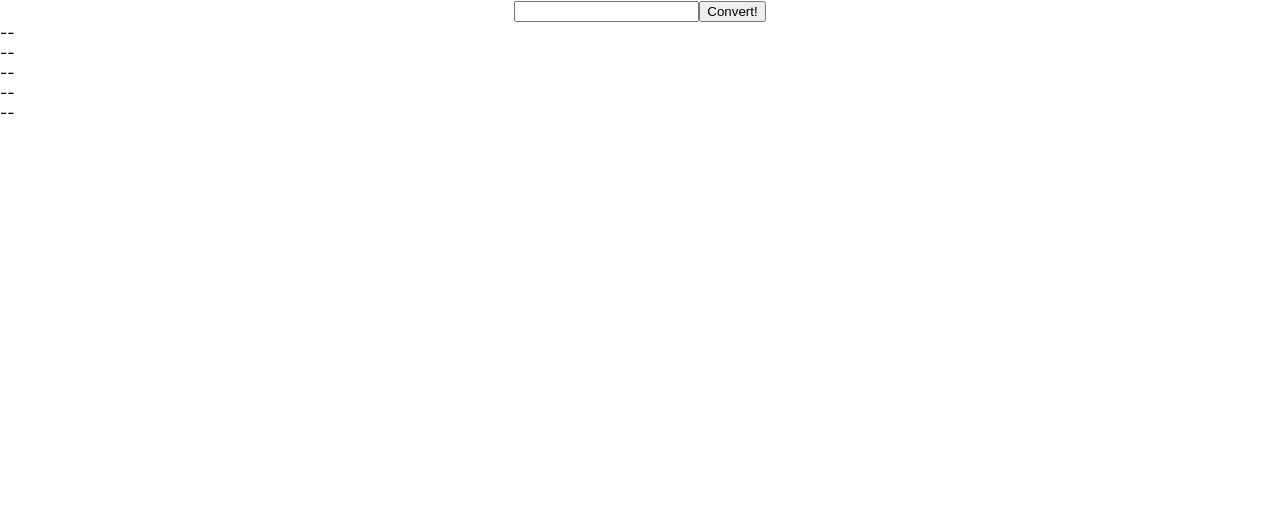
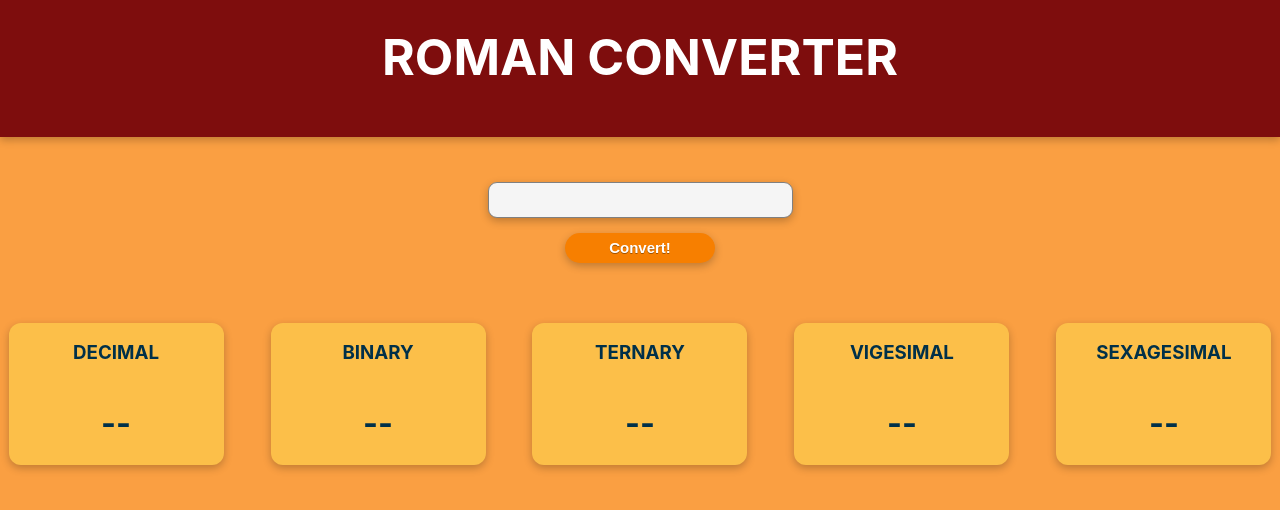
Before and after one commit to Salpi1024/changing_health, a React (Create React App) app in the folder client/: page / in a window 1280 px wide. Shown: the top 510 px of the page. Built offline with nearby package versions, Linux system fonts and the light colour scheme.

Commit message:
feat: started implementing styles

```diff
--- a/client/src/App.css
+++ b/client/src/App.css
@@ -2,37 +2,47 @@
   text-align: center;
 }
 
-.App-logo {
-  height: 40vmin;
-  pointer-events: none;
+.container--numbers{
+  display: flex;
+  gap: 3%;
+  justify-content: space-evenly;
+  flex-wrap: wrap;
+}
+.input-area {
+  display:flex;
+  flex-direction: column;
+  align-items: center;
+  padding-bottom: 60px;
+}
+.input--roman {
+  border: 1px solid grey;
+  border-radius: 9px;
+  height: 30px;
+  width: 250px;
+  padding: 2px 23px 2px 30px;
+  outline: 0;
+  background-color: #f5f5f5;
+  box-shadow: rgba(0, 0, 0, 0.24) 0px 3px 8px;
 }
 
-@media (prefers-reduced-motion: no-preference) {
-  .App-logo {
-    animation: App-logo-spin infinite 20s linear;
-  }
+.btn {
+  margin-top: 15px;
+  height: 30px;
+  cursor: pointer;
+  border: none;
+  outline: none;
+  background: none;
+  border: 0.16em solid rgba(255, 255, 255, 0);
+  border-radius: 2em;
+  box-sizing: border-box;
+  font-weight: 700;
+  /* font-size: larger; */
+  font-size:15px;
+  width: 150px;
+  margin-left: 0px;
+  color: white;
+  text-shadow: 0 0.04em 0.04em rgba(0, 0, 0, 0.35);
+  outline: none;
+  background-color: #f77f00;
+  box-shadow: rgba(0, 0, 0, 0.24) 0px 3px 8px;
 }
-
-.App-header {
-  background-color: #282c34;
-  min-height: 100vh;
-  display: flex;
-  flex-direction: column;
-  align-items: center;
-  justify-content: center;
-  font-size: calc(10px + 2vmin);
-  color: white;
-}
-
-.App-link {
-  color: #61dafb;
-}
-
-@keyframes App-logo-spin {
-  from {
-    transform: rotate(0deg);
-  }
-  to {
-    transform: rotate(360deg);
-  }
-}
--- a/client/src/App.js
+++ b/client/src/App.js
@@ -1,8 +1,10 @@
 import './App.css';
 import { useState } from 'react';
+import NumberContainer from './components/NumberContainer/NumberContainer';
+import NavBar from './components/NavBar/NavBar'
 
-const defaultConvertedNumber = {decimal: '--', bynary: '--',
-ternary: '--', vigesimal: '--', sexagesimal: '--'};
+const defaultConvertedNumber = {decimal: {value: '--', type: 'Decimal'}, binary: {value: '--', type: 'Binary'},
+ternary: {value: '--', type: 'Ternary'}, vigesimal: {value: '--', type: 'Vigesimal'}, sexagesimal: {value: '--', type: 'Sexagesimal'}};
 function App() {
   const [romanInput, setRomanInput] = useState('');
   const [convertedNumber, setConvertedNumber] = useState(defaultConvertedNumber);
@@ -10,7 +12,7 @@ function App() {
     setRomanInput(e.target.value);
   }
   const handleClick = () => {
-    fetch('http://localhost:8888/romanConverter', {method: 'POST', headers: {input: romanInput} })
+    fetch('http://localhost:8888/romanConverter', {method: 'POST', headers: {input: romanInput.toUpperCase()} })
     .then(res => res.json())
     .then(res => setConvertedNumber(res))
     .catch(e => console.log(e));
@@ -19,10 +21,19 @@ function App() {
   return (
     <>
     <div className="App">
-     <input className="text--roman" value={romanInput} onChange={handleChange} />
-     <button onClick={handleClick}>Convert!</button>
+      <NavBar />
+      <div className="input-area">
+     <input className="input--roman" value={romanInput} onChange={handleChange} />
+     <button onClick={handleClick} className="btn">Convert!</button>
+      </div>
     </div>
-    <div className="container--numbers"> <div>{convertedNumber.decimal}</div><div>{convertedNumber.bynary}</div><div>{convertedNumber.ternary}</div><div>{convertedNumber.vigesimal}</div><div>{convertedNumber.sexagesimal}</div> </div>
+    <div className="container--numbers">
+      <NumberContainer number={convertedNumber.decimal} />
+      <NumberContainer number={convertedNumber.binary} />
+      <NumberContainer number={convertedNumber.ternary} />
+      <NumberContainer number={convertedNumber.vigesimal} />
+      <NumberContainer number={convertedNumber.sexagesimal} />
+    </div>
     </>
   );
 }
--- /dev/null
+++ b/client/src/components/NavBar/NavBar.css
@@ -0,0 +1,15 @@
+.navbar {
+  height: 140px;
+  width: 100%;
+  background-color: #7e0d0d;
+  position: relative;
+  top: -45px;;
+  box-shadow: rgba(0, 0, 0, 0.24) 0px 3px 8px;
+}
+
+.title {
+  font-size: 50px;
+  color: white;
+  position: relative;
+  top: 30px;
+}
--- /dev/null
+++ b/client/src/components/NavBar/NavBar.js
@@ -0,0 +1,8 @@
+import './NavBar.css';
+function NavBar() {
+    return <nav className="navbar">
+        <h1 className="title">ROMAN CONVERTER</h1>
+    </nav>
+}
+
+export default NavBar;
--- /dev/null
+++ b/client/src/components/NumberContainer/NumberContainer.css
@@ -0,0 +1,11 @@
+.container {
+    display: flex;
+    flex-direction: column;
+    width: 215px;
+    align-items: center;
+    color: #003049;
+    border-radius: 12px;
+    background-color: #fcbf49;
+    margin-bottom: 20px;
+    box-shadow: rgba(0, 0, 0, 0.24) 0px 3px 8px;
+}
--- /dev/null
+++ b/client/src/components/NumberContainer/NumberContainer.js
@@ -0,0 +1,10 @@
+import './NumberContainer.css';
+function NumberContainer({ number }) {
+    return (
+    <div className="container">
+    <h3>{number.type.toUpperCase()}</h3>
+    <h1>{number.value}</h1>
+    </div>)
+};
+
+export default NumberContainer;
--- a/client/src/index.css
+++ b/client/src/index.css
@@ -5,7 +5,9 @@ body {
     sans-serif;
   -webkit-font-smoothing: antialiased;
   -moz-osx-font-smoothing: grayscale;
+  background-color: #fa9f42;
 }
+
 
 code {
   font-family: source-code-pro, Menlo, Monaco, Consolas, 'Courier New',
```
Also changed, not shown: client/src/logo.svg (deleted), 1 other file (tests, documents, lock files or other folders).
